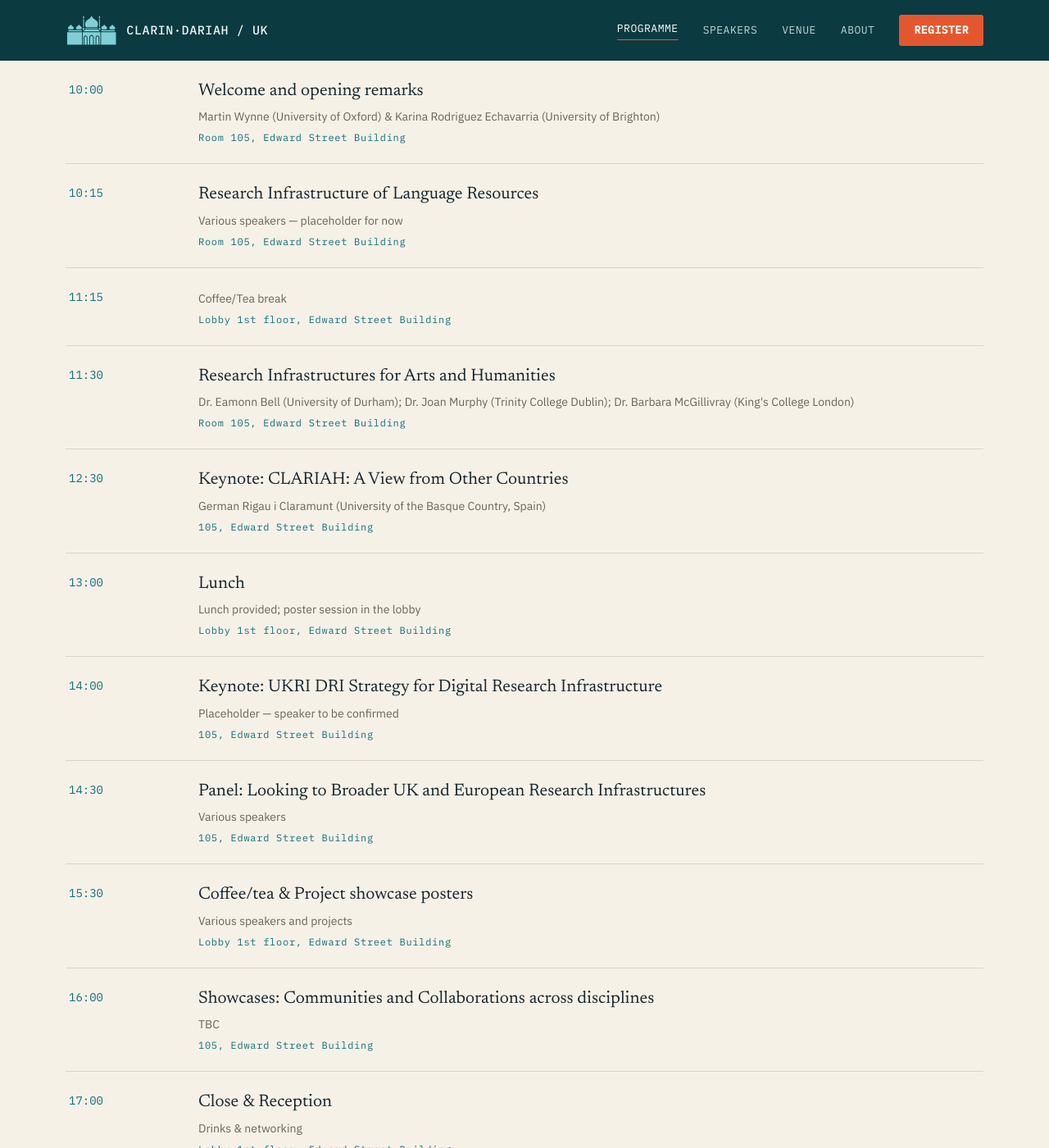
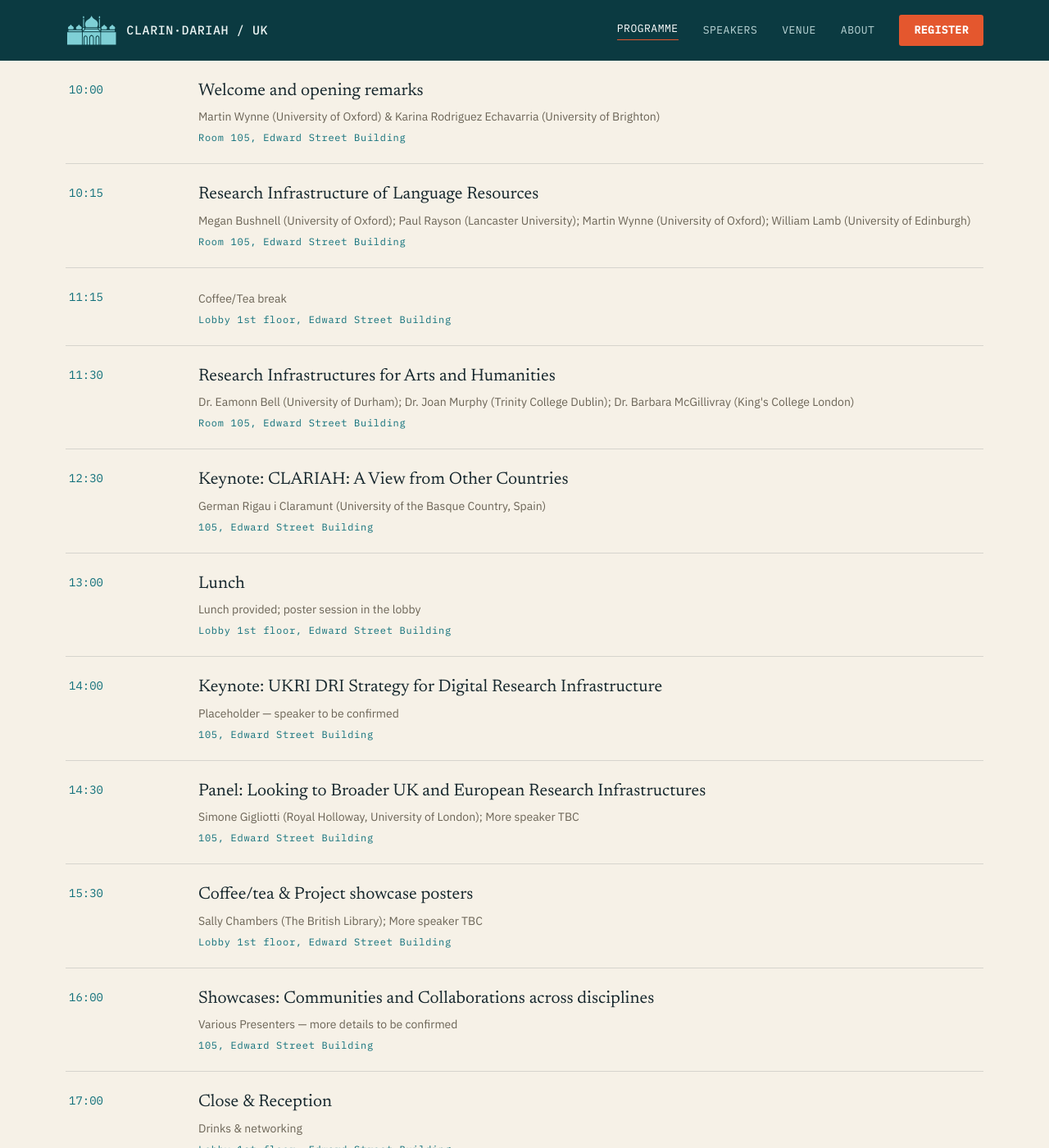
Before and after one commit to UniversityofBrighton/2026clariahuk, a Jekyll site: the page built from programme.html, in a window 1280 px wide and 1400 px high, scrolled down 632 px. Shown: the whole window at 82% size. Built offline with Jekyll 4.4.1, drawn with Linux system fonts in a browser that asks for light colours.

Commit message:
schedule

```diff
--- a/_data/schedule.yml
+++ b/_data/schedule.yml
@@ -13,7 +13,7 @@
     room: Room 105, Edward Street Building
   - time: "10:15"
     title: "Research Infrastructure of Language Resources"
-    note: Various speakers — placeholder for now
+    note: Megan Bushnell (University of Oxford); Paul Rayson (Lancaster University); Martin Wynne (University of Oxford); William Lamb (University of Edinburgh)
     room: Room 105, Edward Street Building
   - time: "11:15"
     note: Coffee/Tea break
@@ -36,15 +36,15 @@
     room: 105, Edward Street Building
   - time: "14:30"
     title: "Panel: Looking to Broader UK and European Research Infrastructures"
-    note: Various speakers
+    note: Simone Gigliotti (Royal Holloway, University of London); More speaker TBC
     room: 105, Edward Street Building
   - time: "15:30"
     title: Coffee/tea & Project showcase posters
-    note: Various speakers and projects
+    note: Sally Chambers (The British Library); More speaker TBC
     room: Lobby 1st floor, Edward Street Building
   - time: "16:00"
     title: "Showcases: Communities and Collaborations across disciplines"
-    note: TBC
+    note: Various Presenters — more details to be confirmed
     room: 105, Edward Street Building
   - time: "17:00"
     title: Close & Reception
```
